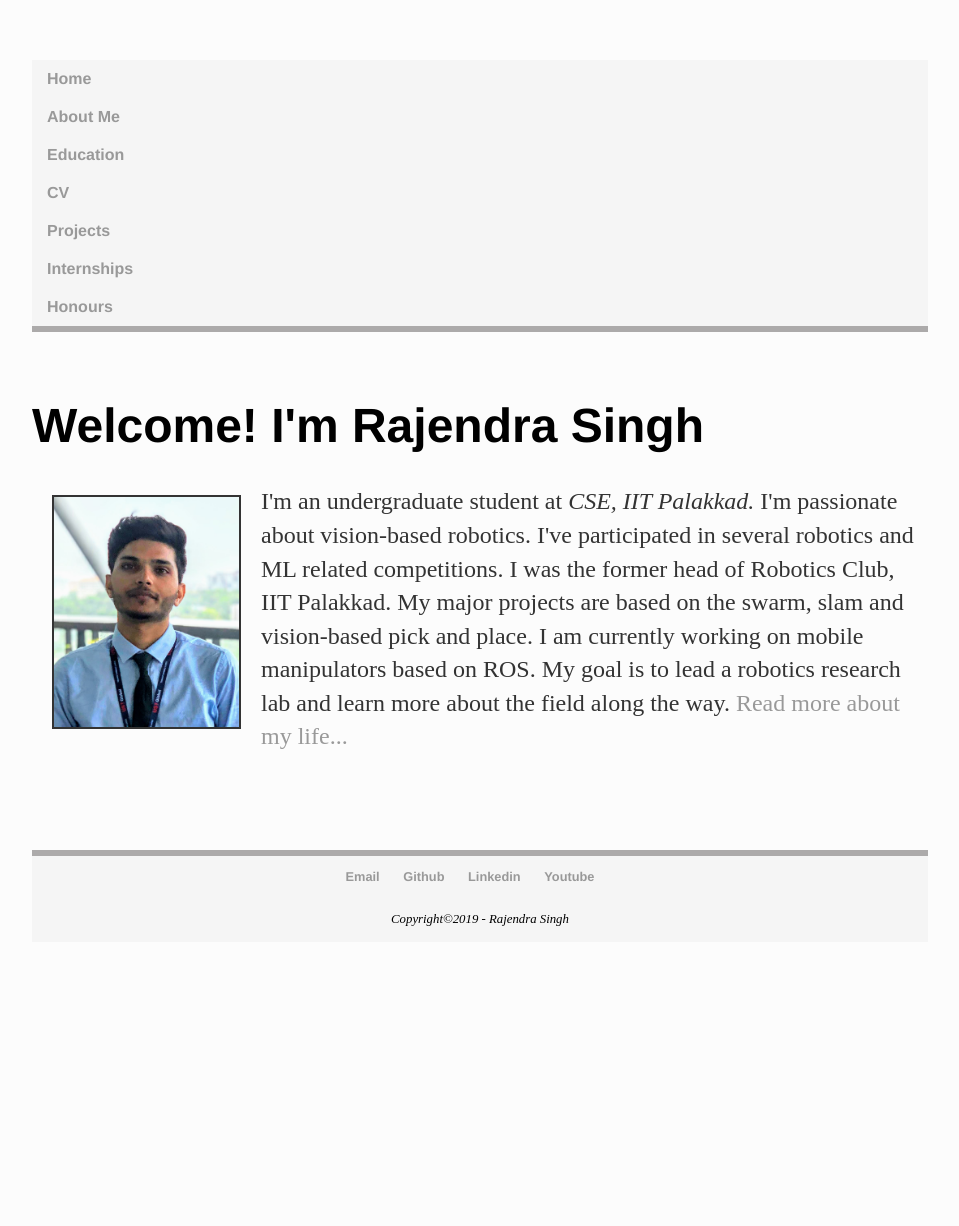
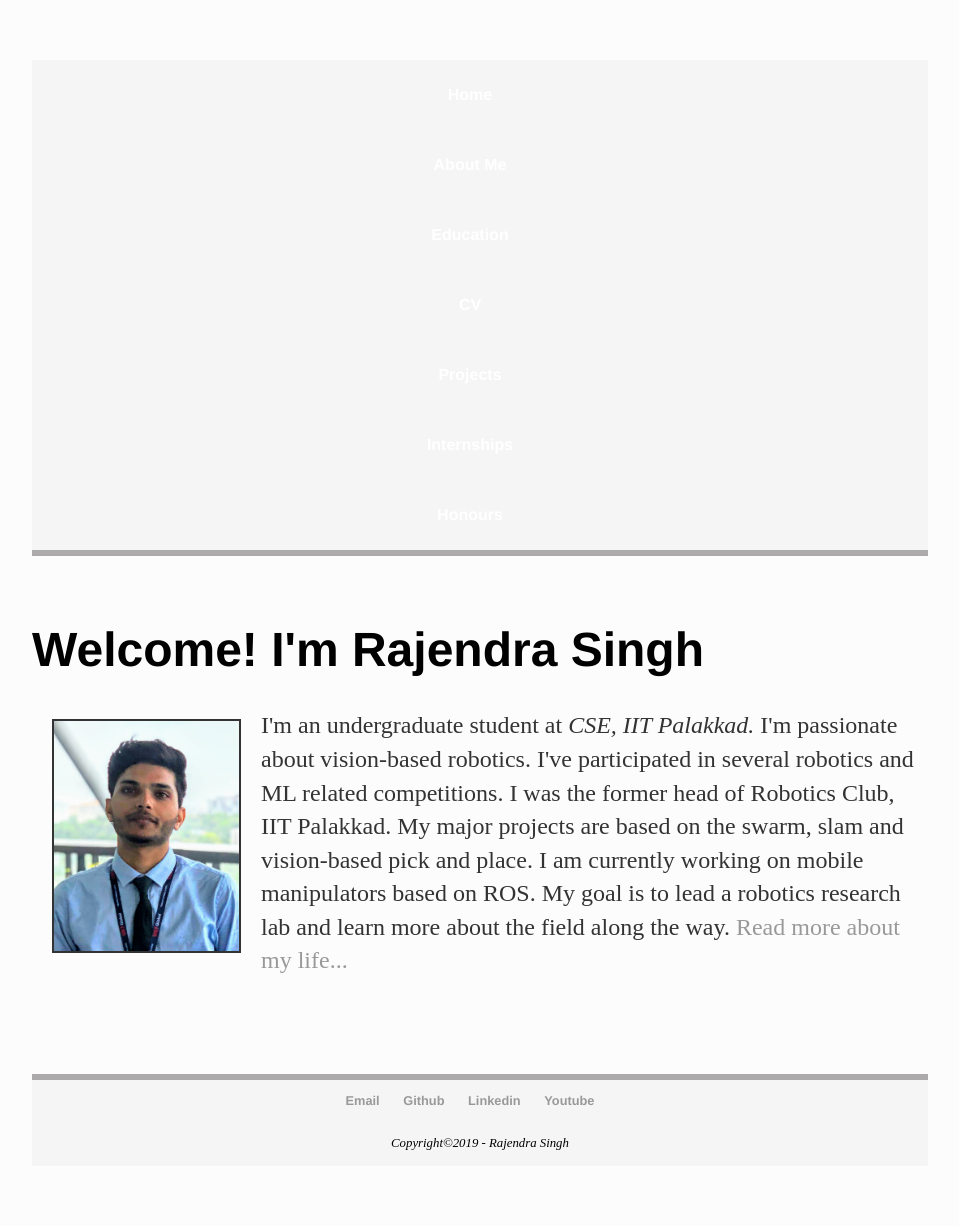
Before and after one commit to iamrajee/iamrajee.github.io, a Jekyll site: the page built from index.html, in a window 1280 px wide. Shown: the whole page, without its empty margins (160-1119 px from the left). Built offline with Jekyll 4.4.1, drawn with Linux system fonts in a browser that asks for light colours; before the commit the page ends 1002 px from its top, so only the background shows below that.

Commit message:
Update main.css

```diff
--- a/css/main.css
+++ b/css/main.css
@@ -71,13 +71,13 @@ ul.tabs li.current{
 	background: #ededed;
 	color: #222;
 }
-/* ul.tabs li a{
+ul.tabs li a{
 	display: block;
   	color: white;
   	text-align: center;
   	padding: 16px;
   	text-decoration: none;
-} */
+}
 ul.tabs li a:hover{
 	background-color: #111111;
 }
```
